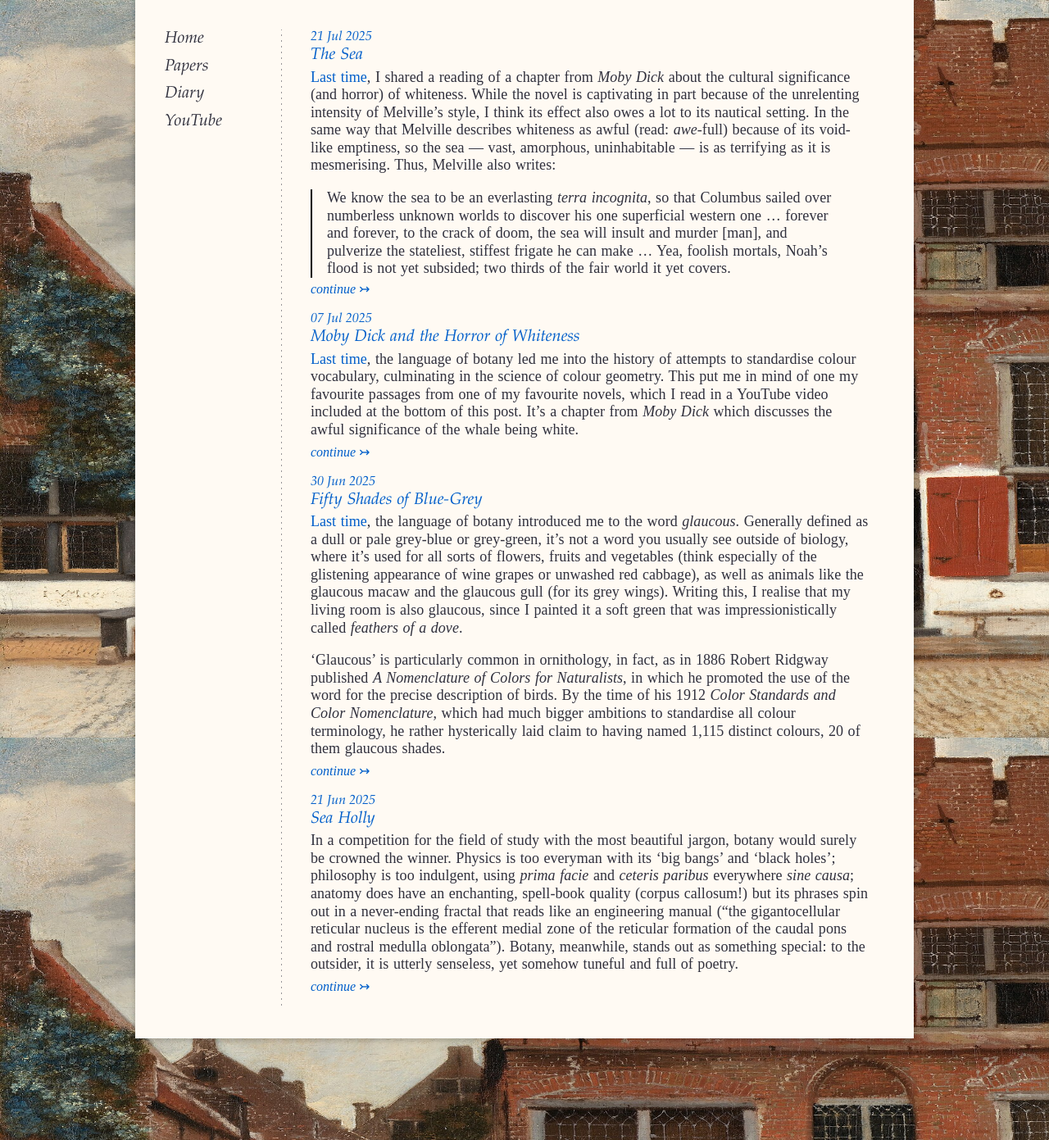
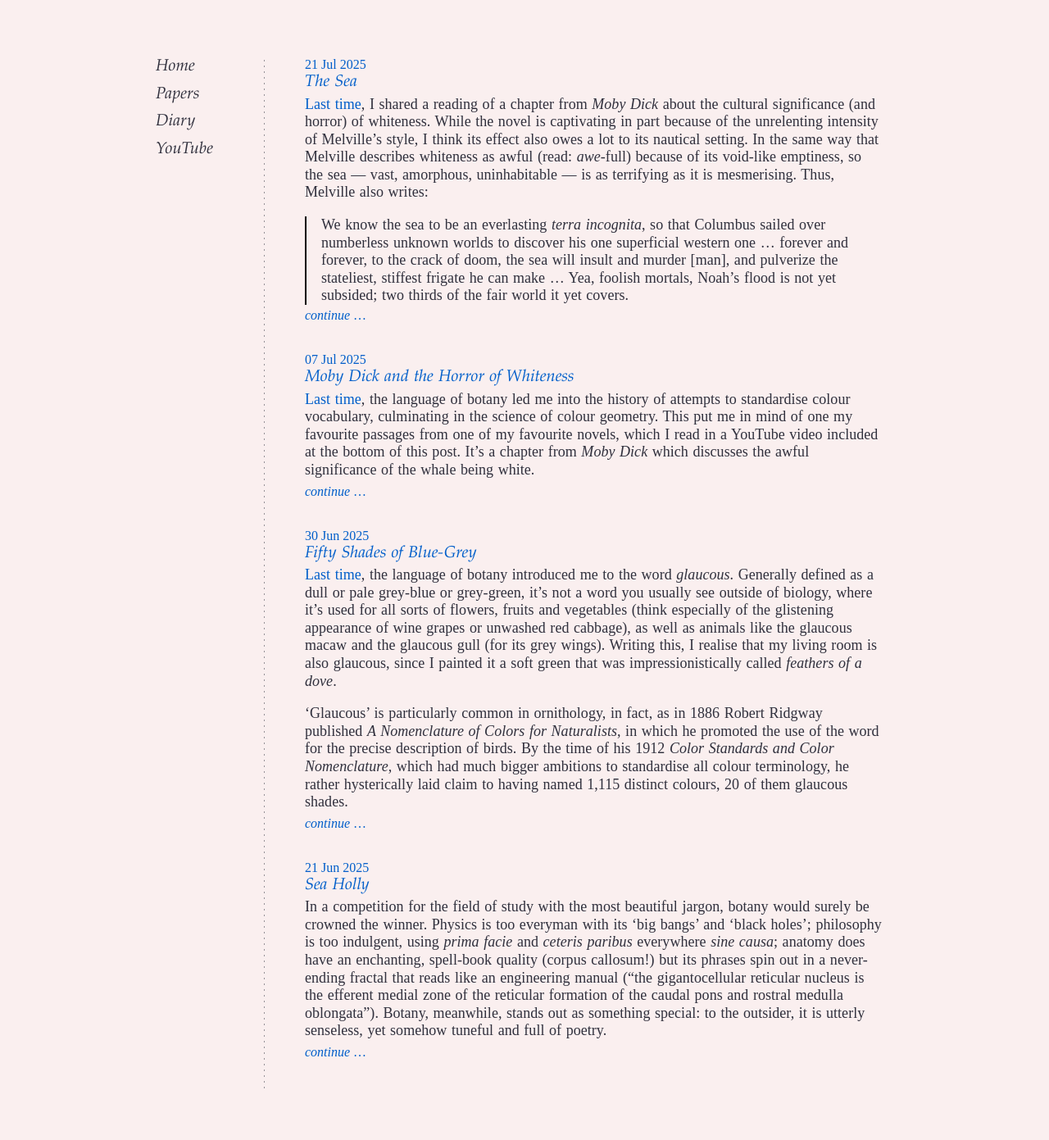
Before and after one commit to callumhackett/callumhackett.github.io, a Jekyll site: the page built from pages/diary.md, in a window 1280 px wide. Shown: the whole page at 82% size. Built offline with Jekyll 4.4.1, drawn with Linux system fonts in a browser that asks for light colours; some web fonts are replaced.

Commit message:
content updates

```diff
--- a/assets/css/core.css
+++ b/assets/css/core.css
@@ -1,15 +1,10 @@
+/* Structural elements */
 body {
-    background-image: url('/assets/images/little_street.jpg');
-    background-color: var(--black-green);
-    background-repeat: no-repeat;
-    background-attachment: fixed;
-    display: flex;
-    justify-content: center;
-    margin: 4vh;
+   background-color: var(--warm-white);
+   display: flex;
+   justify-content: center;
 }
 #body-grid {
-    background: var(--warm-white);
-    box-shadow: var(--collage-shadow);
     display: flex;
     box-sizing: border-box;
 }
@@ -17,16 +12,18 @@ body {
     display: flex;
     flex-wrap: wrap;
 }
+
+/* Text */
+.site-title {
+    font-style: normal !important;
+    color: rgb(var(--soft-black));
+}
 #navigation a {
     color: rgb(var(--soft-black));
     font-family: var(--accent-font);
     font-size: var(--h2-size);
-    font-weight: normal;
     font-style: italic;
     line-height: 0;
-}
-.site-title{
-    font-style: normal !important;
 }
 h1, h2 {
     font-family: var(--accent-font);
@@ -94,6 +91,30 @@ blockquote {
     padding-left: calc(var(--p-size));
     margin-left: 0;
 }
+.diary-date {
+    font-family: var(--accent-font);
+    font-style: italic;
+}
+.diary-summary {
+    clear: both;
+    margin: 0 0 calc(var(--p-size) * 2) 0;
+}
+figcaption {
+    color: #777;
+    font-family: var(--accent-font);
+    font-style: italic;
+    font-size: calc(var(--p-size) * 0.85);
+    margin: 8px 0 0 0;
+    text-align: center;
+}
+.divider{
+    text-align: center;
+}
+*::selection {
+    background: var(--highlighter);
+}
+
+/* Images */
 figure {
     margin: 0 0 var(--p-size) 0;
 }
@@ -102,18 +123,6 @@ figure img {
     max-width: 100%;
     margin: auto;
     border-radius: 2px;
-}
-.diary-date {
-    font-family: var(--accent-font);
-    font-style: italic;
-    text-align: right;
-}
-.diary-summary {
-    clear: both;
-    margin: 0 0 calc(var(--p-size) * 1) 0;
-}
-.diary-summary figure {
-    display: none;
 }
 .diary-image {
     float: right;
@@ -124,29 +133,16 @@ figure img {
     object-fit: cover;
     object-position: top;
 }
+.diary-summary figure {
+    display: none;
+}
 .img-right {
     float: right;
     width: 40%;
     margin-left: 20px;
 }
-figcaption {
-    color: #777;
-    font-family: var(--accent-font);
-    font-style: italic;
-    font-size: calc(var(--p-size) * 0.85);
-    margin: 8px 0 0 0;
-    text-align: center;
-}
-.date {
-    font-family: var(--accent-font);
-    font-style: italic;
-}
-.divider{
-    text-align: center;
-}
-*::selection {
-    background: var(--highlighter);
-}
+
+/* Media */
 audio {
     width: 100%;
 }
@@ -167,9 +163,6 @@ audio {
 }
 
 @media (max-width: 899px) {
-    body {
-        background-size: cover;
-    }
     #body-grid {
         display: flex;
         flex-direction: column;
@@ -199,9 +192,8 @@ audio {
     #body-grid {
         width: var(--max-content-width);
         position: absolute;
-        top: 0vh;
         flex-direction: row;
-        padding: 36px;
+        padding: 62px 0;
     }
     #body-content {
         background-image: linear-gradient(rgba(var(--soft-black), 0.5) 25%, rgba(0, 0, 0,0) 0%);
@@ -209,12 +201,12 @@ audio {
         background-size: 1px 7px;
         background-repeat: repeat-y;
         overflow-y: auto;
-        padding: 0 18px 0 36px;
+        padding: 0 62px 0 50px;
     }
     #navigation {
         flex-direction: column;
         row-gap: 12px;
-        padding: 0 72px 0 0;
+        padding: 0 62px 0 50px;
     }
 }
 
--- a/assets/css/variables.css
+++ b/assets/css/variables.css
@@ -1,12 +1,9 @@
 :root {
     /* Colours */
-    --black-green: hsl(80, 15%, 9%);
     --soft-black: 48, 48, 61;
     --cave-blue: rgb(0, 94, 202);
     --highlighter: rgb(254, 240, 130);
-    --warm-white: #fffaf3;
-    --selection-color: var(--warm-white);
-    --collage-shadow: 0px 2px 5px 2px rgba(0, 0, 0, 0.15);
+    --warm-white: #FAEFEF;
 
     /* Fonts */
     --accent-font: 'Sorts Mill Goudy', 'Garamond', serif;
@@ -18,7 +15,7 @@
     --word-spacing: 1px;
 
     /* Sizes */
-    --max-content-width: 950px;
+    --max-content-width: 1000px;
     --h1-size: 24px;
     --h2-size: 20px;
     --p-size: 18px;
--- a/pages/diary.md
+++ b/pages/diary.md
@@ -8,7 +8,7 @@ title: Diary
             <a href="{{ post.url }}"><div class="date">{{ post.date | date_to_string }}</div></a>
             <h2><a href="{{ post.url }}">{{ post.title }}</a></h2>
             {{ post.excerpt }}
-            <a href="{{ post.url }}"><span style="display: block; margin: -12px 0 0 0;"><em>continue</em> ↣</span></a>
+            <a href="{{ post.url }}"><span style="display: block; margin: -12px 0 0 0;"><em>continue</em> …</span></a>
         </div>
     {% endfor %}
 </div>
```
Also changed, not shown: assets/images/little_street.jpg (deleted), readme.md.
